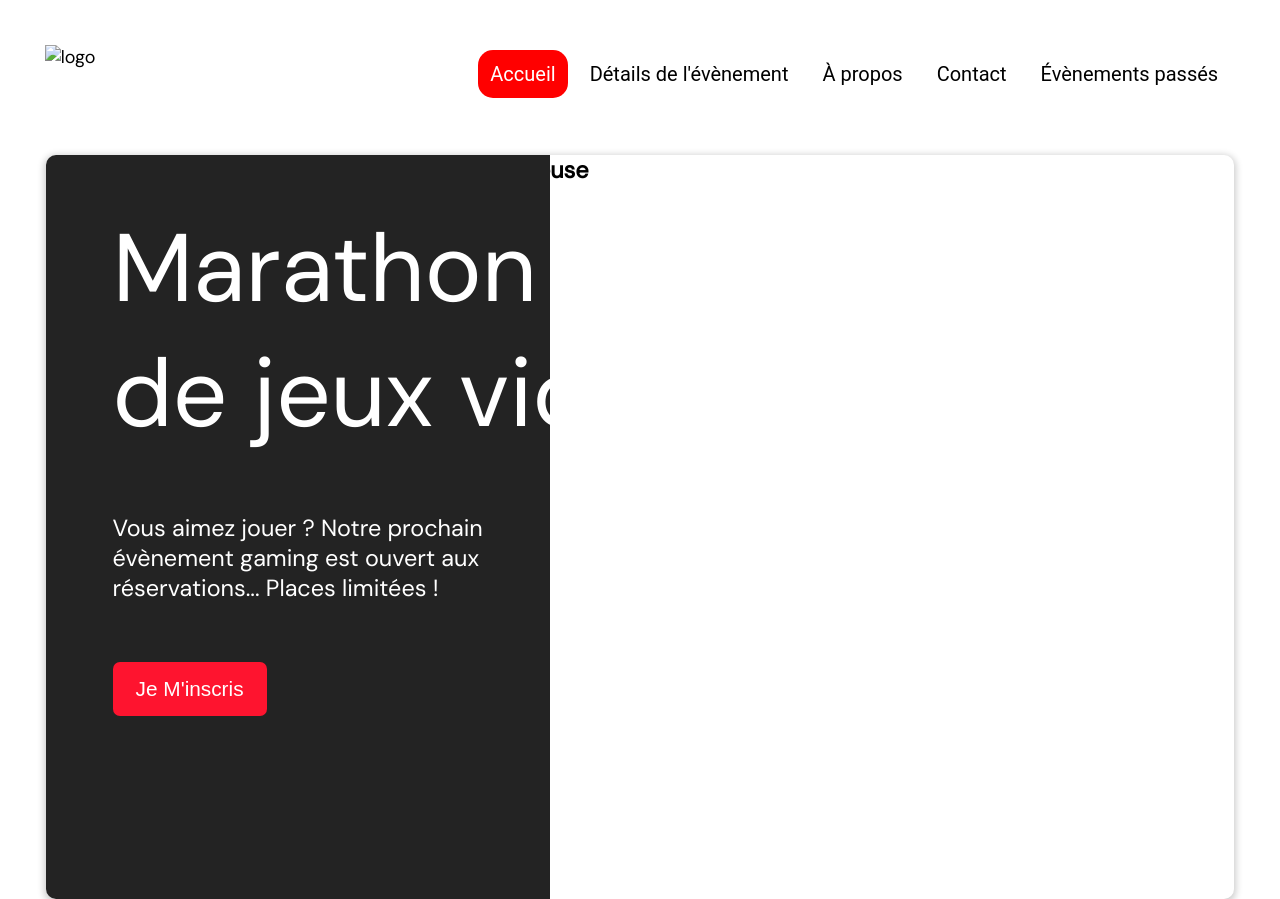
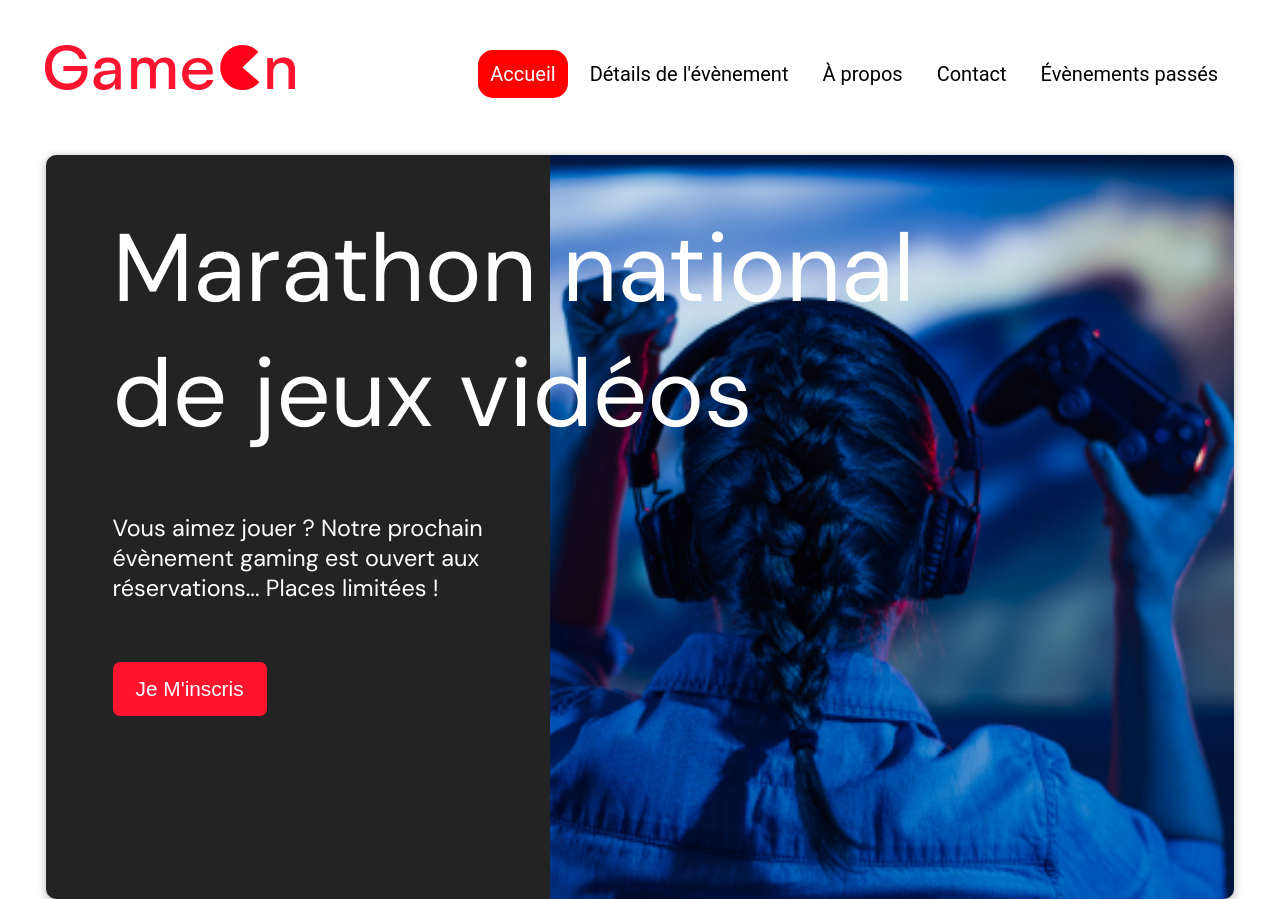
Before and after one commit to Blackiceberg/GameOne-website-FR, a plain HTML site: page index.html in a window 1280 px wide. Shown: the top 899 px of the page. Drawn offline with Linux system fonts and the light colour scheme; the site is published under a folder, as on GitHub Pages, so addresses that start at the root find nothing.

Commit message:
correction images

```diff
--- a/index.html
+++ b/index.html
@@ -10,7 +10,7 @@
   </head>
   <body>
     <div class="topnav" id="myTopnav">
-      <div class="header-logo"> <img alt="logo" src="/public/img/Logo.png"/></div>
+      <div class="header-logo"> <img alt="logo" src="public/img/Logo.png"/></div>
       <div class="main-navbar">
         <a href="#" class="active"><span>Accueil</span></a>
         <a href="#"><span>Détails de l'évènement</span></a>
@@ -32,7 +32,7 @@
           <button class="btn-signup modal-btn">je m'inscris</button>
         </div>
         <div class="hero-img">
-          <img src= "/public/img/bg_img.jpg" alt="Gameuse"/>
+          <img src= "public/img/bg_img.jpg" alt="Gameuse"/>
         </div>
         <button class="btn-signup modal-btn">je m'inscris</button>
       </div>
```
